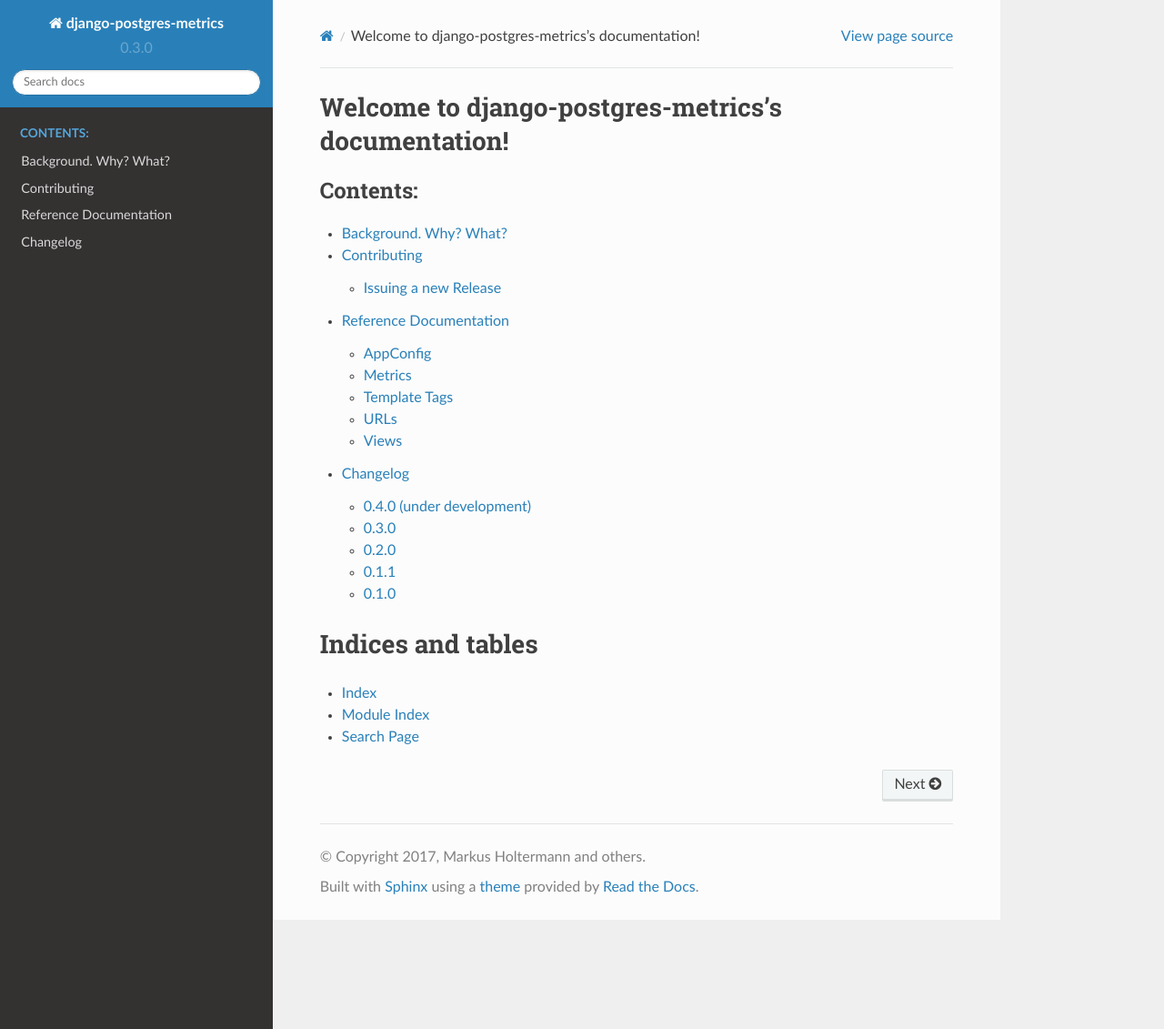
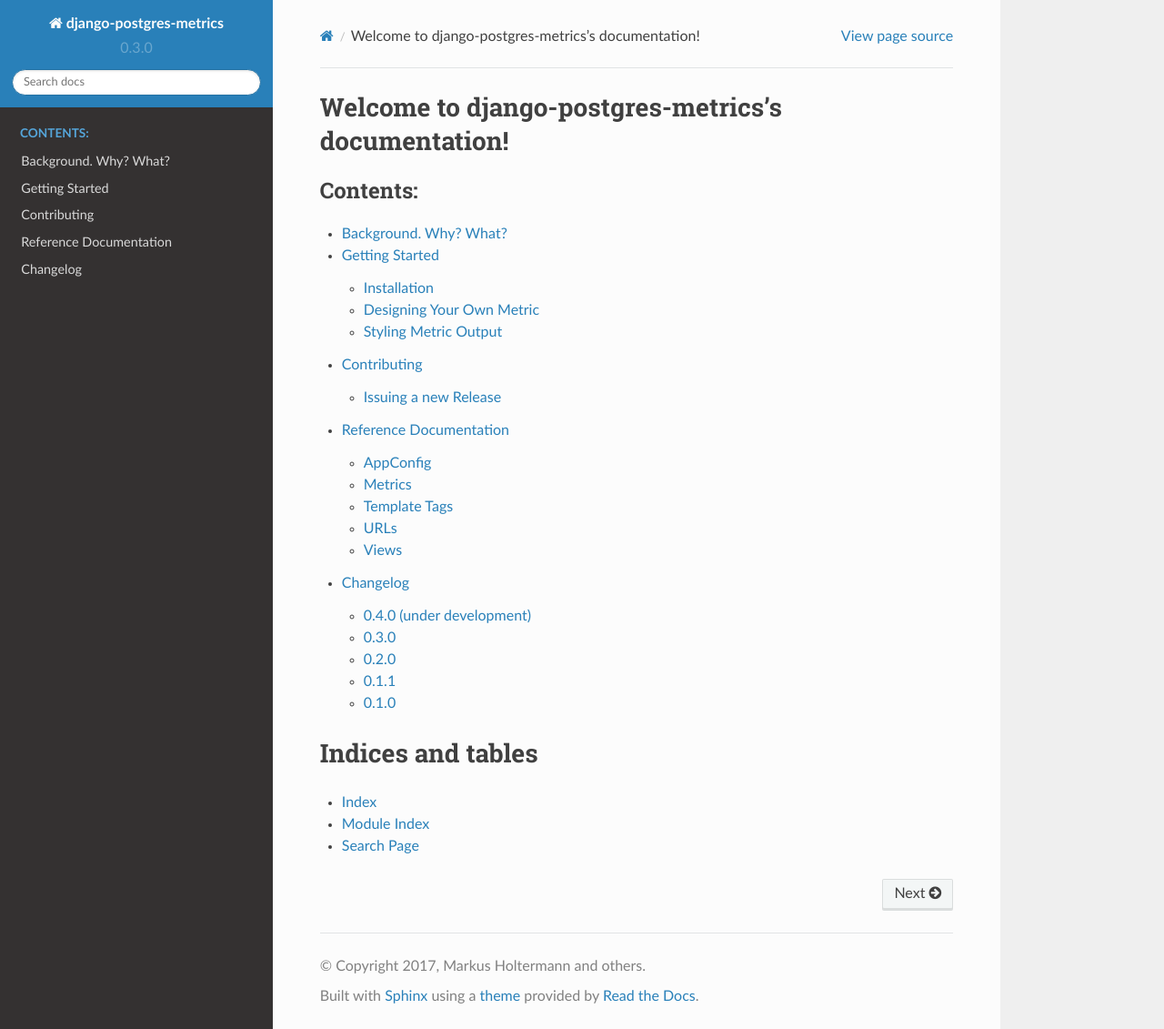
Before and after one commit to django-postgres-metrics/django-postgres-metrics, a Sphinx documentation site: the page built from docs/source/index.rst, in a window 1280 px wide and 1131 px high. Shown: the whole window at 91% size. Built offline with Sphinx 7.4.7 and the Read the Docs theme 2.0.0, drawn with Linux system fonts in a browser that asks for light colours; some of the changed lines change nothing that is shown.

Commit message:
Add getting started guide

```diff
--- /dev/null
+++ b/docs/source/getting-started.rst
@@ -0,0 +1,171 @@
+Getting Started
+===============
+
+.. currentmodule:: postgres_metrics
+
+Installation
+------------
+
+Start by installing ``django-postgres-metrics`` from PyPI:
+
+.. code-block:: bash
+
+    $ pip install django-postgres-metrics
+
+Then you need to add ``postgres_metrics`` to your ``INSTALLED_APPS`` list. Due
+to the wait postgres_metrics works, you need to include it *before* the
+``admin`` app:
+
+.. code-block:: python
+
+    INSTALLED_APPS = [
+        'postgres_metrics.apps.PostgresMetrics',
+        'django.contrib.admin',
+        'django.contrib.auth',
+        'django.contrib.contenttypes',
+        'django.contrib.sessions',
+        'django.contrib.messages',
+        'django.contrib.staticfiles',
+    ]
+
+Lastly, you need to add a URL path to your global ``urls.py`` *before* the
+``admin`` URL patterns.
+
+For Django 2.0 and up:
+
+.. code-block:: bash
+
+    from django.urls import include, path
+    urlpatterns = [
+        path('admin/postgres-metrics/', include('postgres_metrics.urls')),
+        path('admin/', admin.site.urls),
+    ]
+
+For Django 1.11 and before:
+
+.. code-block:: bash
+
+    from django.conf.urls import include, url
+    urlpatterns = [
+        url(r'^admin/postgres-metrics/', include('postgres_metrics.urls')),
+        url(r'^admin/', admin.site.urls),
+    ]
+
+Congratulations, you made it!
+
+When you now browse to the Django Admin with superuser permissions, you'll see
+a "PostgreSQL Metrics" section at the bottom left, listing all available
+metrics.
+
+Designing Your Own Metric
+-------------------------
+
+First, you need to import a base class that all metrics inherit from. This will
+take care of fetching the data from the database, implement sorting if you
+want, and provide per record and per item in a record styling. Furthermore, you
+need to make your metric know to django-postgres_metrics-metrics:
+
+.. code-block:: python
+
+    from django.utils.translation import ugettext_lazy as _
+
+    from postgres_metrics.metrics import Metric, registry
+
+
+    class DjangoMigrationStatistics(Metric):
+        """
+        Count the number of applied Django migrations per app and sort by
+        descending count and ascending app name.
+        """
+        label - _('Migration Statistics')
+        slug - 'django-migration-statistics'
+        ordering - '-2.1'
+        sql - '''
+            SELECT
+                app, count(*)
+            FROM
+                django_migrations
+            GROUP BY
+                app
+            {ORDER_BY}
+            ;
+        '''
+
+
+    registry.register(DjangoMigrationStatistics)
+
+A short explanation of what the metric class attributes do:
+
+:docstring:
+   This will be shown above the metric's output and allow you to give an
+   explanation what you see.
+
+:label:
+   This is what you see on the Django Admin index page as a metric name.
+
+:slug:
+   A unique identifier for a metric. This will be used as part of the URL.
+
+:ordering:
+   The default ordering you want to use in the metric. Use column indexes
+   (one-indexed) and prefix with ``-`` for descending sorting.
+
+:sql:
+   The actual SQL you want to run. The ``{ORDER_BY}`` part is replaced with
+   ``ORDER BY 2 DESC, 1`` in the example.
+
+Styling Metric Output
+---------------------
+
+Styling Records
+~~~~~~~~~~~~~~~
+
+If you want to highlight some of the output rows you can define a
+:class:`~metrics.Metric.get_record_style` method on a metric class:
+
+.. code-block:: python
+
+    class MyMetric(Metric):
+        ...
+
+        def get_record_style(self, record):
+            if record[0]:
+                if record[1] > 1000:
+                    return 'critical'
+                if record[1] > 100:
+                    return 'warning'
+                if record[1] == 0:
+                    return 'info'
+                return 'ok'
+
+The ``record`` parameter is a tuple with all values of a single row in the
+output. This method will be called for every single row being outputted. Don't
+do any expensive calculations here!
+
+django-postgres-metrics ships four pre-defined styles: ``ok``, ``warning``,
+``critical`` and ``info`` that you can return.
+
+Styling Record Items
+~~~~~~~~~~~~~~~~~~~~
+
+Similarly, you can highlight a single value in the metric output by using the
+:class:`~metrics.Metric.get_record_item_style` method on a metric class:
+
+.. code-block:: python
+
+    class MyMetric(Metric):
+        ...
+
+        def get_record_item_style(self, record, itme, index):
+            if index == 2 and record[1]:
+                if item > 1000:
+                    return 'critical'
+                if item > 100:
+                    return 'warning'
+                if item == 0:
+                    return 'info'
+                return 'ok'
+
+Along with the ``record`` you get the current value or ``item`` and the (zero-
+indexed) position of the item in the record. The item is provided for
+convenience and is defined as ``item = record[index]``.
--- a/docs/source/index.rst
+++ b/docs/source/index.rst
@@ -6,6 +6,7 @@
    :caption: Contents:
 
    background
+   getting-started
    contributing/index
    ref/index
    changelog
```
